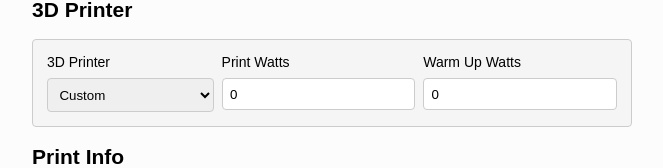
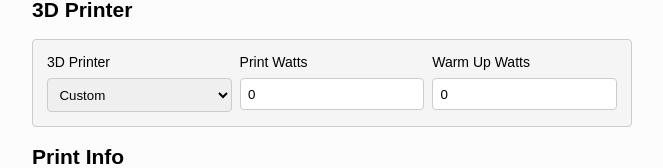
Before and after one commit to willuhmjs/printstimate, a SvelteKit app: page / in a window 1280 px wide. Shown: the part 293-461 px from the top of the page, without its empty margins (308-971 px from the left). Built offline with nearby package versions, Linux system fonts and the light colour scheme.

Commit message:
fixed uneven box sizing between input and select elements

```diff
--- a/src/routes/+page.svelte
+++ b/src/routes/+page.svelte
@@ -230,11 +230,18 @@
 		border: 1px solid #ccc;
 		border-radius: 4px;
 		margin-top: 0.6em;
-		min-width: 0;
 	}
 
 	.inputContent input:not(:first-child) {
 		margin-left: 1ch;
+	}
+
+	input,
+	select {
+		width: 100%;
+		-moz-box-sizing: border-box;
+		-webkit-box-sizing: border-box;
+		box-sizing: border-box;
 	}
 
 	.inputItem {
```
